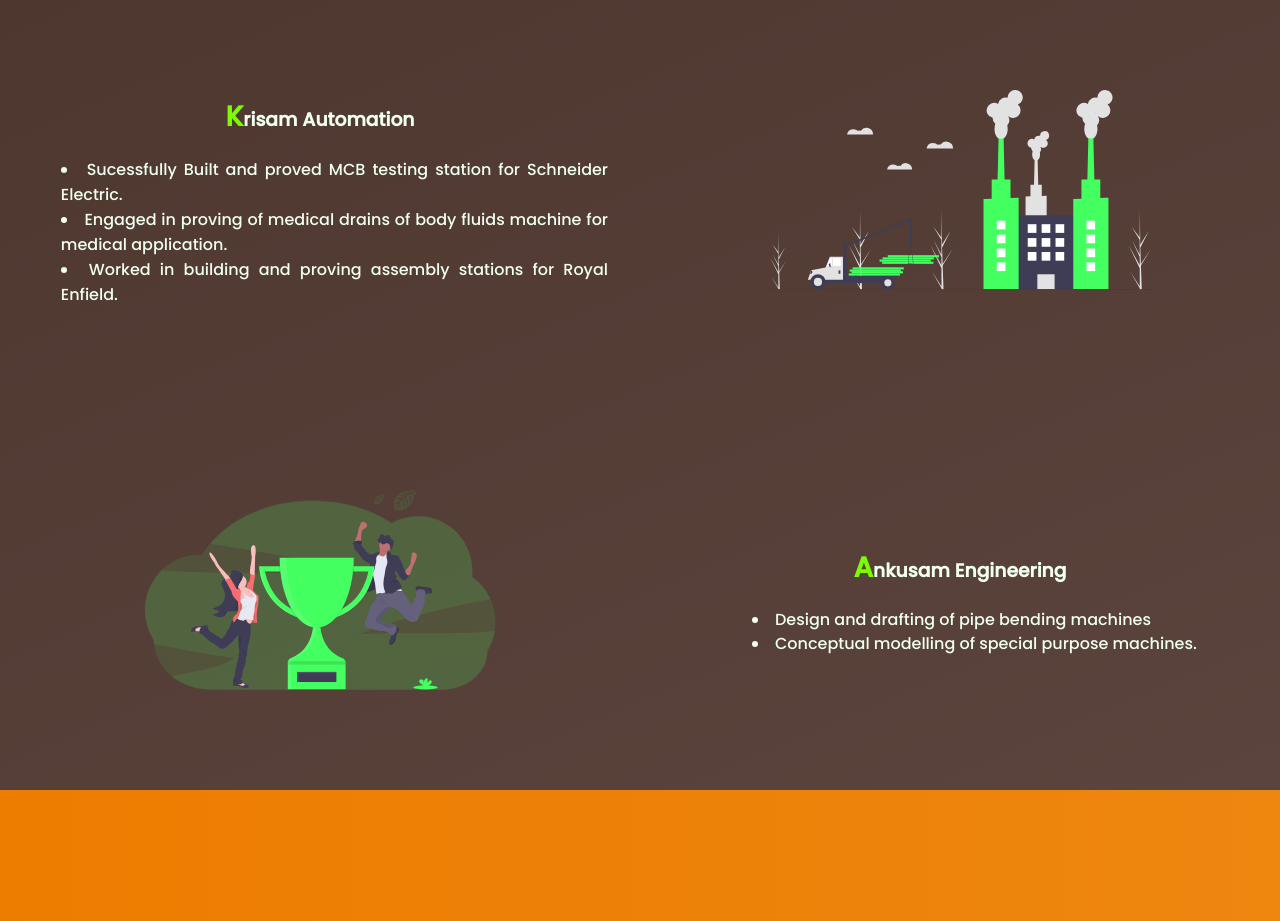
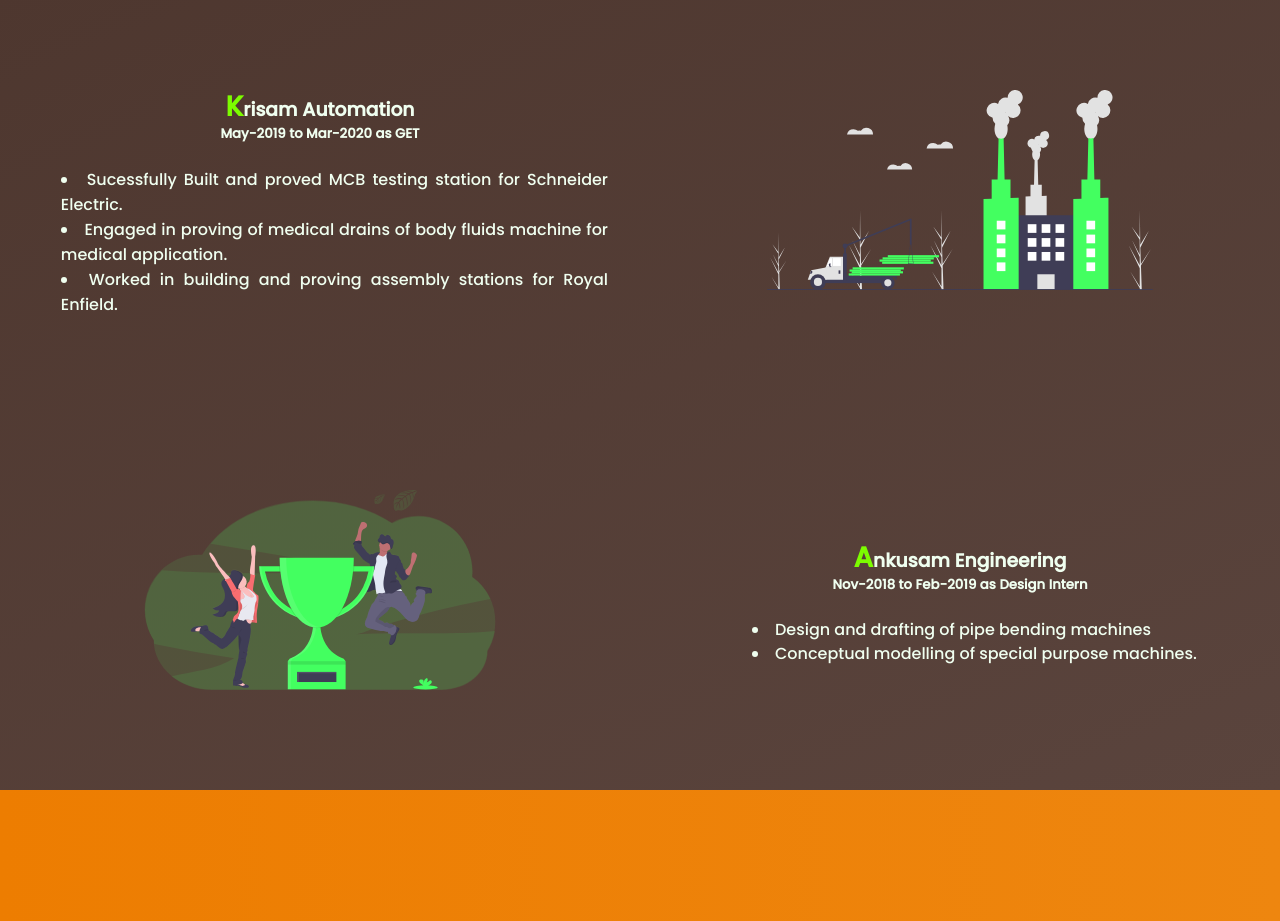
Before and after one commit to Nagarjuna-PradeepKumar/portfolio, a plain HTML site: page index.html in a window 1280 px wide. Shown: the part 1400-2321 px from the top of the page. Drawn offline with Linux system fonts and the light colour scheme.

Commit message:
added year

```diff
--- a/index.html
+++ b/index.html
@@ -70,6 +70,7 @@
         <section data-index="2" class="career">
             <div class="careerkris">
                 <h3><span class="big">K</span>risam Automation</h3>
+                <h5>May-2019 to Mar-2020 as GET</h5>
                 <ul style="padding: 4% 0% 0% 5%; text-align: justify;">
                     <li>Sucessfully Built and proved MCB testing station for Schneider Electric.</li>
                     <li>Engaged in proving of medical drains of body fluids machine for medical application.</li>
@@ -78,6 +79,7 @@
             </div>
             <div class="careerank">
                 <h3><span class="big">A</span>nkusam Engineering</h3>
+                <h5>Nov-2018 to Feb-2019 as Design Intern</h5>
                 <ul style="padding: 4% 0% 0% 5%; text-align: justify;line-height: 150%;">
                     <li>Design and drafting of pipe bending machines</li>
                     <li>Conceptual modelling of special purpose machines.</li>
```
